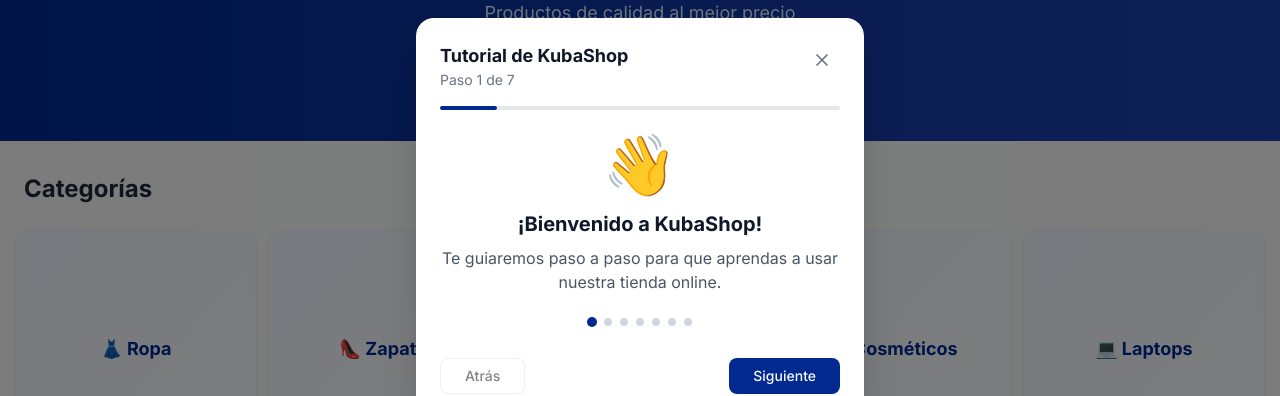
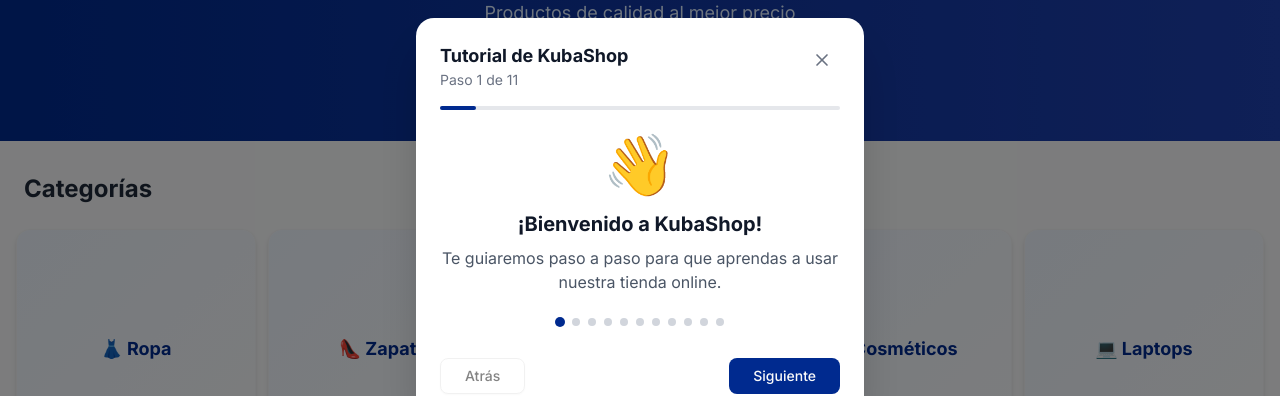
Before and after one commit to phoneCheff/kubashop-shopping, a Next.js app: page / in a window 1280 px wide. Shown: the part 182-578 px from the top of the page. Built offline with nearby package versions, Linux system fonts and the light colour scheme.

Commit message:
Cambios SEO y sitemaps

```diff
--- a/app/category/[slug]/page.tsx
+++ b/app/category/[slug]/page.tsx
@@ -42,7 +42,7 @@
     const { products, totalProducts } = await getProductsByCategoryPaginated(
       slug,
       page,
-      PRODUCTS_PER_PAGE
+      PRODUCTS_PER_PAGE,
     );
 
     // 3. Ordenar productos si es necesario
@@ -66,7 +66,7 @@
           {/* Encabezado con título y filtro */}
           <div className="flex flex-col md:flex-row md:items-center justify-between mb-6 gap-4">
             <h1 className="text-2xl font-bold text-[#002A8F] capitalize">
-              {categoryData.name}
+              Comprar {categoryData.name} en KubaShop - Tienda Online
             </h1>
 
             <div className="flex items-center gap-4">
--- /dev/null
+++ b/app/google50852b768ee95a87.html
@@ -0,0 +1 @@
+google-site-verification: google50852b768ee95a87.html
--- a/app/layout.tsx
+++ b/app/layout.tsx
@@ -11,9 +11,20 @@
 
 export const metadata: Metadata = {
   title: "KubaShop ",
-  description: "Tienda online con productos de diferentes vendedores",
+  description:
+    "Compra ropa, zapatos, electrónica, motos y más en KubaShop. Tu tienda online con productos variados.",
   icons: {
     icon: "/icon.ico", // ← apunta a tu archivo
+  },
+  keywords:
+    "tienda online cuba, comprar en cuba, ropa cuba, zapatos cuba, electrodomésticos cuba, motos cuba, laptops cuba, ferretería cuba",
+  openGraph: {
+    title: "KubaShop Tienda online",
+    description: "Tienda online con productos de diferentes vendedores",
+    images: ["/web-app-manifest-512x512.png"],
+    siteName: "KubaShop",
+    locale: "es_ES",
+    type: "website",
   },
 };
 
@@ -27,6 +38,10 @@
       <head>
         {/* Favicon clásico */}
         {/* Favicon SVG (opcional, moderno) */}
+        <meta
+          name="google-site-verification"
+          content="google50852b768ee95a87"
+        />
         <link rel="icon" href="/icon.svg" type="image/svg+xml" sizes="any" />
         {/* Apple Touch Icon */}
         <link
--- a/app/page.tsx
+++ b/app/page.tsx
@@ -32,38 +32,66 @@
       target: "categorias",
     },
     {
-      title: "2. Busca productos",
+      title: "2. Ofertas🤩",
+      description:
+        "Podemos ajustarnos en algunos precios y hacerle una oferta si compra varios productos",
+      image: "🔎",
+      target: null,
+    },
+    {
+      title: "3. Busca productos",
       description:
         "Utiliza la barra de busqueda para encontrar los que necesitas de forma rapida",
       image: "🔎",
       target: null,
     },
     {
-      title: "3. Agrega productos al carrito",
+      title: "4. Agrega productos al carrito",
       description:
         "Haz clic en 'Agregar al carrito' en cualquier producto que te interese.",
       image: "🛒",
       target: null,
     },
     {
-      title: "4. Ver detalles del producto",
+      title: "5. Ver detalles del producto",
       description:
         "Haz clic en 'Ver más detalles' para ver especificaciones completas.",
       image: "🔍",
       target: null,
     },
     {
-      title: "5. Revisa tu carrito",
+      title: "6. Tienes dudas?",
+      description:
+        "Si tienes dudas sobre cualquier producto agregalo al carrito y consulta con nosotros",
+      image: "👀",
+      target: null,
+    },
+    {
+      title: "7. Acerca de los productos",
+      description:
+        "Para algunos productos siempre debe consultar con nosotros sobre las tallas, colores y numeros disponibles",
+      image: "🗣️",
+      target: null,
+    },
+
+    {
+      title: "8. Revisa tu carrito",
       description:
         "Accede al carrito para ver todos los productos seleccionados.",
       image: "📋",
       target: null,
     },
     {
-      title: "6. Envía tu pedido por WhatsApp",
+      title: "9. Envía tu pedido por WhatsApp",
       description:
         "Finaliza tu compra enviando el pedido directamente por WhatsApp.",
       image: "📱",
+      target: null,
+    },
+    {
+      title: "10. No dude en escribirnos",
+      description: "Siempre sera un placer atenderle😊",
+      image: "🔎",
       target: null,
     },
   ];
--- /dev/null
+++ b/app/sitemap.js
@@ -0,0 +1,32 @@
+// app/sitemap.js
+export default async function sitemap() {
+  const baseUrl = "https://kubashop.vercel.app";
+
+  // Importa tus categorías (ajusta la ruta según tu estructura)
+  const { CATEGORIES } = await import("@/components/NavBarData");
+
+  // Filtra la categoría de prueba
+  const activeCategories = CATEGORIES.filter((cat) => cat.slug !== "prueba");
+
+  // Crea entradas para cada categoría
+  const categoryEntries = activeCategories.map((category) => ({
+    url: `${baseUrl}/category/${category.slug}`,
+    lastModified: new Date(),
+    changeFrequency: "monthly",
+    priority: 0.8,
+  }));
+
+  // Páginas estáticas importantes
+  const staticPages = [
+    {
+      url: baseUrl,
+      lastModified: new Date(),
+      changeFrequency: "monthly",
+      priority: 1,
+    },
+
+    // Agrega otras páginas que tengas
+  ];
+
+  return [...staticPages, ...categoryEntries];
+}
```
Also changed, not shown: app/robots.txt (added).
